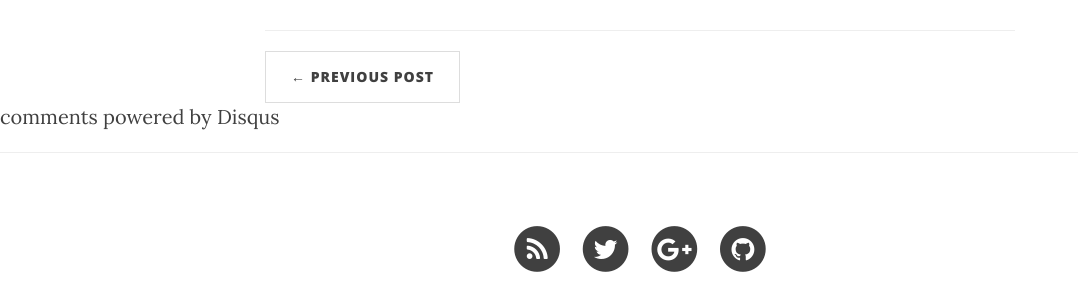
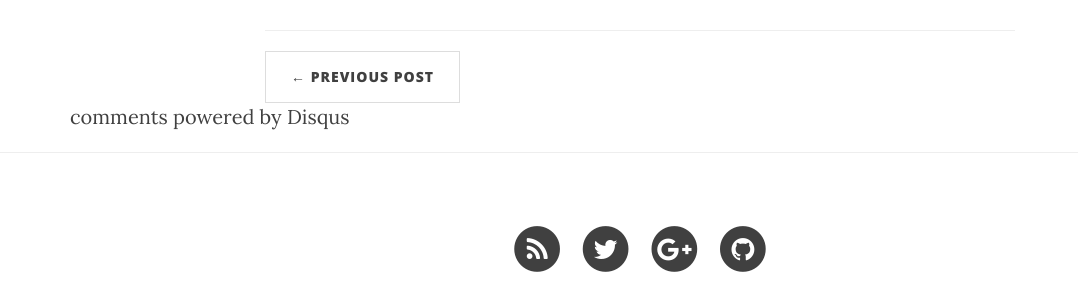
Before and after one commit to JordyCuan/jordycuan.github.io, a Jekyll site: the page built from _posts/2014-09-24-man-must-explore.markdown, in a window 1280 px wide. Shown: the part 3037-3336 px from the top of the page, without its empty margins (0-1078 px from the left). Built offline with Jekyll 4.4.1, drawn with Linux system fonts in a browser that asks for light colours; nearby versions of some CDN libraries; comment, search, counter and statistics services are not loaded.

Commit message:
Fix Disqus

```diff
--- a/_layouts/post.html
+++ b/_layouts/post.html
@@ -45,9 +45,8 @@
 
             </div>
         </div>
+        {% include comments.html %}
     </div>
 </article>
 
-{% include comments.html %}
-
 <hr>
```
